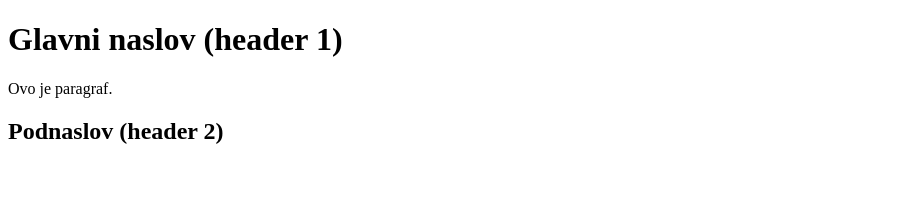
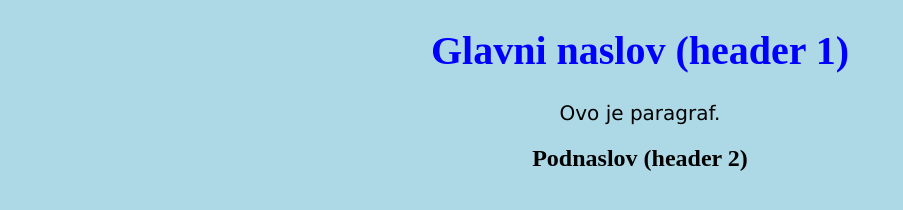
Before and after one commit to tbjazic/P02, a plain HTML site: page index.html in a window 1280 px wide. Shown: the whole page, without its empty margins (0-903 px from the left). Drawn offline with Linux system fonts and the light colour scheme.

Commit message:
dodan css unutar html-a

```diff
--- a/index.html
+++ b/index.html
@@ -5,6 +5,15 @@
     <meta name="viewport" content="width=device-width, initial-scale=1.0">
     <title>Naslov stranice</title>
 </head>
+
+<style>
+
+    body {background-color:lightblue; text-align:center;}
+    h1 {color:blue; font-size:40px;}
+    p {font-family:verdana; font-size:20px;}
+
+</style>
+
 <body>
     <h1>Glavni naslov (header 1)</h1>
     <p>Ovo je paragraf.</p>
```
